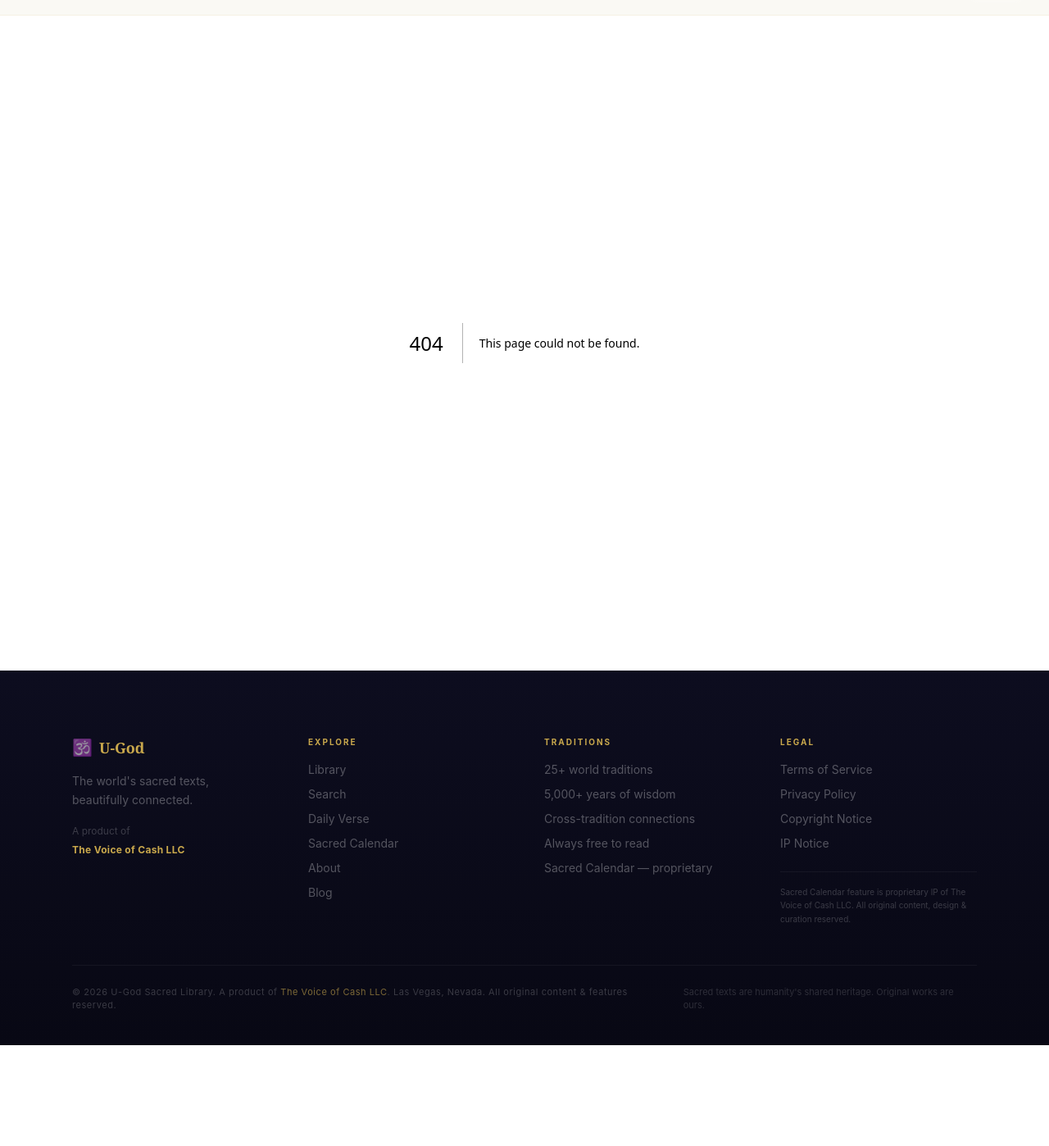
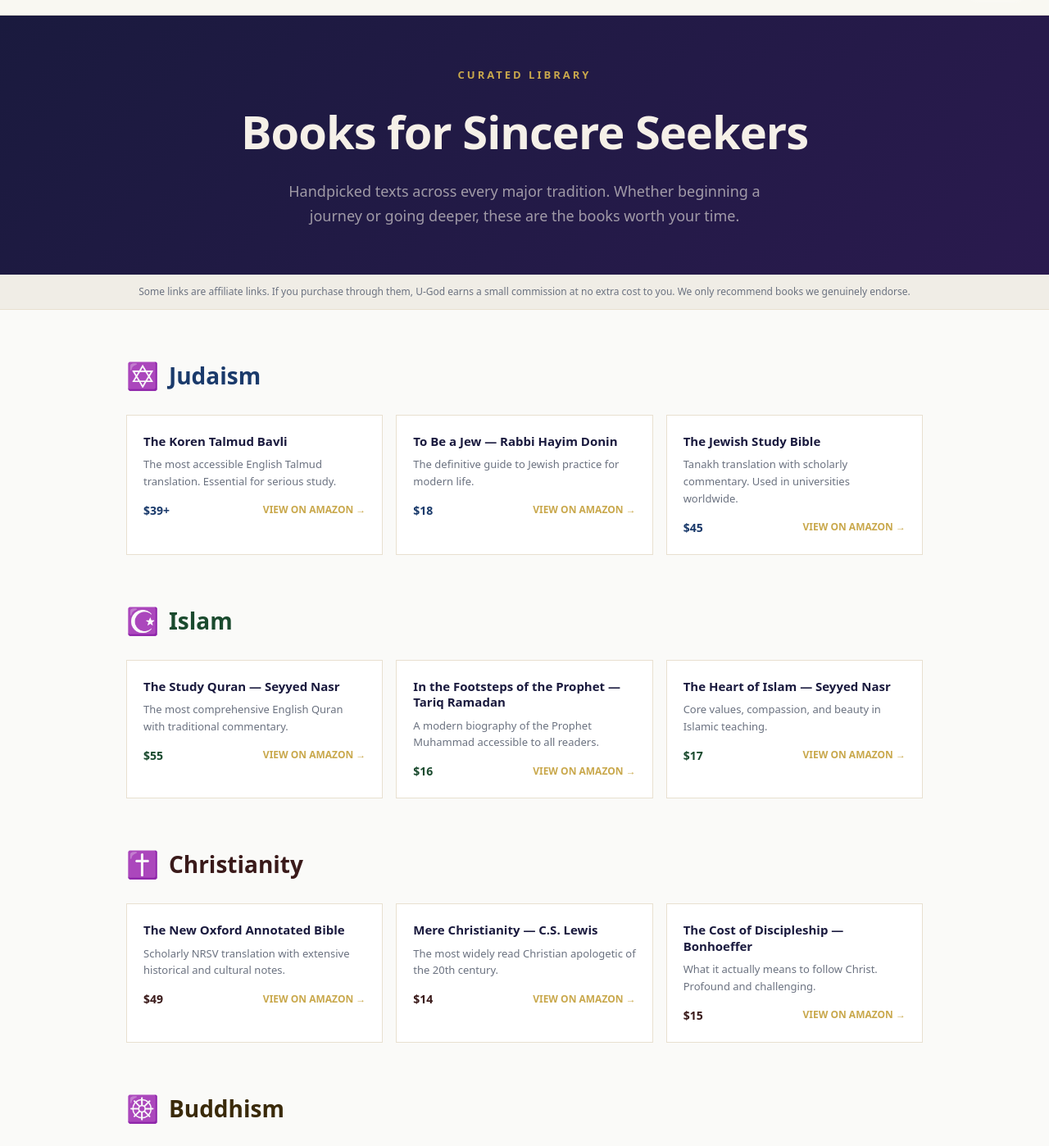
Before and after one commit to abigailleahgoldberg/ugod-app, a Next.js app: page /resources in a window 1280 px wide. Before the commit this address had no page. Shown: the part 46-1444 px from the top of the page at 82% size. Before the commit the page ends 1321 px from the top, so only its background shows below. Built offline with nearby package versions, Linux system fonts and the light colour scheme.

Commit message:
Add /resources page with Amazon affiliate book recommendations across 6 traditions + Books nav link

```diff
--- /dev/null
+++ b/src/app/resources/page.tsx
@@ -0,0 +1,116 @@
+import type { Metadata } from 'next';
+
+export const metadata: Metadata = {
+  title: 'Recommended Books & Resources | U-God Sacred Texts',
+  description: 'Curated books, study guides, and resources across world religions and spiritual traditions. Handpicked for sincere seekers.',
+  alternates: { canonical: 'https://u-god.com/resources' },
+};
+
+const GOLD = '#c9a84c';
+const DARK = '#1a1a3e';
+
+const categories = [
+  {
+    name: 'Judaism', emoji: '✡️', color: '#1a3a6b',
+    books: [
+      { title: 'The Koren Talmud Bavli', desc: 'The most accessible English Talmud translation. Essential for serious study.', link: 'https://www.amazon.com/s?k=koren+talmud+bavli&tag=ugod-20', price: '$39+' },
+      { title: 'To Be a Jew — Rabbi Hayim Donin', desc: 'The definitive guide to Jewish practice for modern life.', link: 'https://www.amazon.com/s?k=to+be+a+jew+donin&tag=ugod-20', price: '$18' },
+      { title: 'The Jewish Study Bible', desc: 'Tanakh translation with scholarly commentary. Used in universities worldwide.', link: 'https://www.amazon.com/s?k=jewish+study+bible&tag=ugod-20', price: '$45' },
+    ],
+  },
+  {
+    name: 'Islam', emoji: '☪️', color: '#1a4a2e',
+    books: [
+      { title: 'The Study Quran — Seyyed Nasr', desc: 'The most comprehensive English Quran with traditional commentary.', link: 'https://www.amazon.com/s?k=study+quran+nasr&tag=ugod-20', price: '$55' },
+      { title: 'In the Footsteps of the Prophet — Tariq Ramadan', desc: 'A modern biography of the Prophet Muhammad accessible to all readers.', link: 'https://www.amazon.com/s?k=footsteps+prophet+ramadan&tag=ugod-20', price: '$16' },
+      { title: 'The Heart of Islam — Seyyed Nasr', desc: 'Core values, compassion, and beauty in Islamic teaching.', link: 'https://www.amazon.com/s?k=heart+of+islam+nasr&tag=ugod-20', price: '$17' },
+    ],
+  },
+  {
+    name: 'Christianity', emoji: '✝️', color: '#3a1a1a',
+    books: [
+      { title: 'The New Oxford Annotated Bible', desc: 'Scholarly NRSV translation with extensive historical and cultural notes.', link: 'https://www.amazon.com/s?k=new+oxford+annotated+bible&tag=ugod-20', price: '$49' },
+      { title: 'Mere Christianity — C.S. Lewis', desc: 'The most widely read Christian apologetic of the 20th century.', link: 'https://www.amazon.com/s?k=mere+christianity+cs+lewis&tag=ugod-20', price: '$14' },
+      { title: 'The Cost of Discipleship — Bonhoeffer', desc: 'What it actually means to follow Christ. Profound and challenging.', link: 'https://www.amazon.com/s?k=cost+of+discipleship+bonhoeffer&tag=ugod-20', price: '$15' },
+    ],
+  },
+  {
+    name: 'Buddhism', emoji: '☸️', color: '#3a2a0a',
+    books: [
+      { title: "In the Buddha's Words — Bhikkhu Bodhi", desc: 'Direct translations from the Pali Canon. The most authoritative anthology.', link: 'https://www.amazon.com/s?k=in+the+buddhas+words+bodhi&tag=ugod-20', price: '$22' },
+      { title: "The Heart of the Buddha's Teaching — Thich Nhat Hanh", desc: 'Accessible introduction to Buddhist practice for modern readers.', link: 'https://www.amazon.com/s?k=heart+of+buddhas+teaching+thich&tag=ugod-20', price: '$16' },
+      { title: 'Why Buddhism is True — Robert Wright', desc: 'The science behind mindfulness and Buddhist philosophy.', link: 'https://www.amazon.com/s?k=why+buddhism+is+true+wright&tag=ugod-20', price: '$15' },
+    ],
+  },
+  {
+    name: 'Hinduism', emoji: '🕉️', color: '#4a1a0a',
+    books: [
+      { title: 'The Bhagavad Gita — Eknath Easwaran', desc: 'The most beloved English translation. Clear, poetic, and deeply readable.', link: 'https://www.amazon.com/s?k=bhagavad+gita+easwaran&tag=ugod-20', price: '$14' },
+      { title: 'The Upanishads — Eknath Easwaran', desc: 'Core philosophical texts of Hindu thought in accessible translation.', link: 'https://www.amazon.com/s?k=upanishads+easwaran&tag=ugod-20', price: '$16' },
+      { title: 'The Yoga Sutras — Patanjali (Satchidananda)', desc: 'Classical text on the philosophy and practice of yoga.', link: 'https://www.amazon.com/s?k=yoga+sutras+satchidananda&tag=ugod-20', price: '$13' },
+    ],
+  },
+  {
+    name: 'Interfaith & Comparative', emoji: '🌍', color: '#1a2a4a',
+    books: [
+      { title: "The World's Religions — Huston Smith", desc: 'The gold standard introduction to world religions. Respectful and thorough.', link: 'https://www.amazon.com/s?k=worlds+religions+huston+smith&tag=ugod-20', price: '$17' },
+      { title: 'God Is Not One — Stephen Prothero', desc: "Why the world's religions are genuinely different and why that matters.", link: 'https://www.amazon.com/s?k=god+is+not+one+prothero&tag=ugod-20', price: '$16' },
+      { title: 'The Perennial Philosophy — Aldous Huxley', desc: 'The common mystical thread across all major traditions.', link: 'https://www.amazon.com/s?k=perennial+philosophy+huxley&tag=ugod-20', price: '$18' },
+    ],
+  },
+];
+
+export default function ResourcesPage() {
+  return (
+    <div style={{ minHeight: '100vh', background: '#fafaf8', fontFamily: 'system-ui, sans-serif' }}>
+      <div style={{ background: 'linear-gradient(135deg, #1a1a3e 0%, #2a1a4e 100%)', padding: '64px 5vw 56px', textAlign: 'center' }}>
+        <div style={{ fontSize: 13, letterSpacing: '3px', color: GOLD, marginBottom: 16, fontWeight: 700 }}>CURATED LIBRARY</div>
+        <h1 style={{ fontSize: 'clamp(32px,5vw,56px)', fontWeight: 900, color: '#f5f0e8', margin: '0 0 16px', letterSpacing: '-1px' }}>
+          Books for Sincere Seekers
+        </h1>
+        <p style={{ fontSize: 18, color: 'rgba(245,240,232,0.6)', maxWidth: 580, margin: '0 auto', lineHeight: 1.7 }}>
+          Handpicked texts across every major tradition. Whether beginning a journey or going deeper, these are the books worth your time.
+        </p>
+      </div>
+
+      <div style={{ background: '#f0ede6', borderBottom: '1px solid #e8e0d0', padding: '12px 5vw', textAlign: 'center' }}>
+        <p style={{ fontSize: 12, color: '#6b7280', margin: 0 }}>
+          Some links are affiliate links. If you purchase through them, U-God earns a small commission at no extra cost to you. We only recommend books we genuinely endorse.
+        </p>
+      </div>
+
+      <div style={{ maxWidth: 1100, margin: '0 auto', padding: '56px 5vw' }}>
+        {categories.map((cat) => (
+          <div key={cat.name} style={{ marginBottom: 56 }}>
+            <div style={{ display: 'flex', alignItems: 'center', gap: 12, marginBottom: 24 }}>
+              <span style={{ fontSize: 32 }}>{cat.emoji}</span>
+              <h2 style={{ fontSize: 28, fontWeight: 900, color: cat.color, margin: 0 }}>{cat.name}</h2>
+            </div>
+            <div style={{ display: 'grid', gridTemplateColumns: 'repeat(auto-fill,minmax(300px,1fr))', gap: 16 }}>
+              {cat.books.map((book) => (
+                <a key={book.title} href={book.link} target="_blank" rel="noopener noreferrer"
+                  style={{ display: 'block', background: '#fff', border: '1px solid #e8e0d0', padding: '22px 20px', textDecoration: 'none' }}>
+                  <div style={{ fontSize: 15, fontWeight: 800, color: DARK, marginBottom: 8, lineHeight: 1.3 }}>{book.title}</div>
+                  <div style={{ fontSize: 13, color: '#6b7280', lineHeight: 1.6, marginBottom: 14 }}>{book.desc}</div>
+                  <div style={{ display: 'flex', justifyContent: 'space-between', alignItems: 'center' }}>
+                    <span style={{ fontSize: 14, fontWeight: 700, color: cat.color }}>{book.price}</span>
+                    <span style={{ fontSize: 12, color: GOLD, fontWeight: 700 }}>VIEW ON AMAZON →</span>
+                  </div>
+                </a>
+              ))}
+            </div>
+          </div>
+        ))}
+      </div>
+
+      <div style={{ background: DARK, padding: '48px 5vw', textAlign: 'center' }}>
+        <p style={{ color: 'rgba(245,240,232,0.6)', fontSize: 15, marginBottom: 20 }}>
+          Explore sacred texts directly on U-God. Thousands of passages free, no purchase needed.
+        </p>
+        <a href="/library" style={{ display: 'inline-block', background: GOLD, color: DARK, fontWeight: 900, fontSize: 14, padding: '14px 36px', textDecoration: 'none', letterSpacing: '1px' }}>
+          BROWSE THE LIBRARY
+        </a>
+      </div>
+    </div>
+  );
+}
--- a/src/components/NavClient.tsx
+++ b/src/components/NavClient.tsx
@@ -66,6 +66,7 @@ export default function NavClient() {
               <a href="/topics" className="nav-link">Topics</a>
               <a href="/compare" className="nav-link">Compare</a>
               <a href="/blog" className="nav-link">Blog</a>
+              <a href="/resources" className="nav-link">Books</a>
             </div>
 
             {/* Desktop right */}
```
